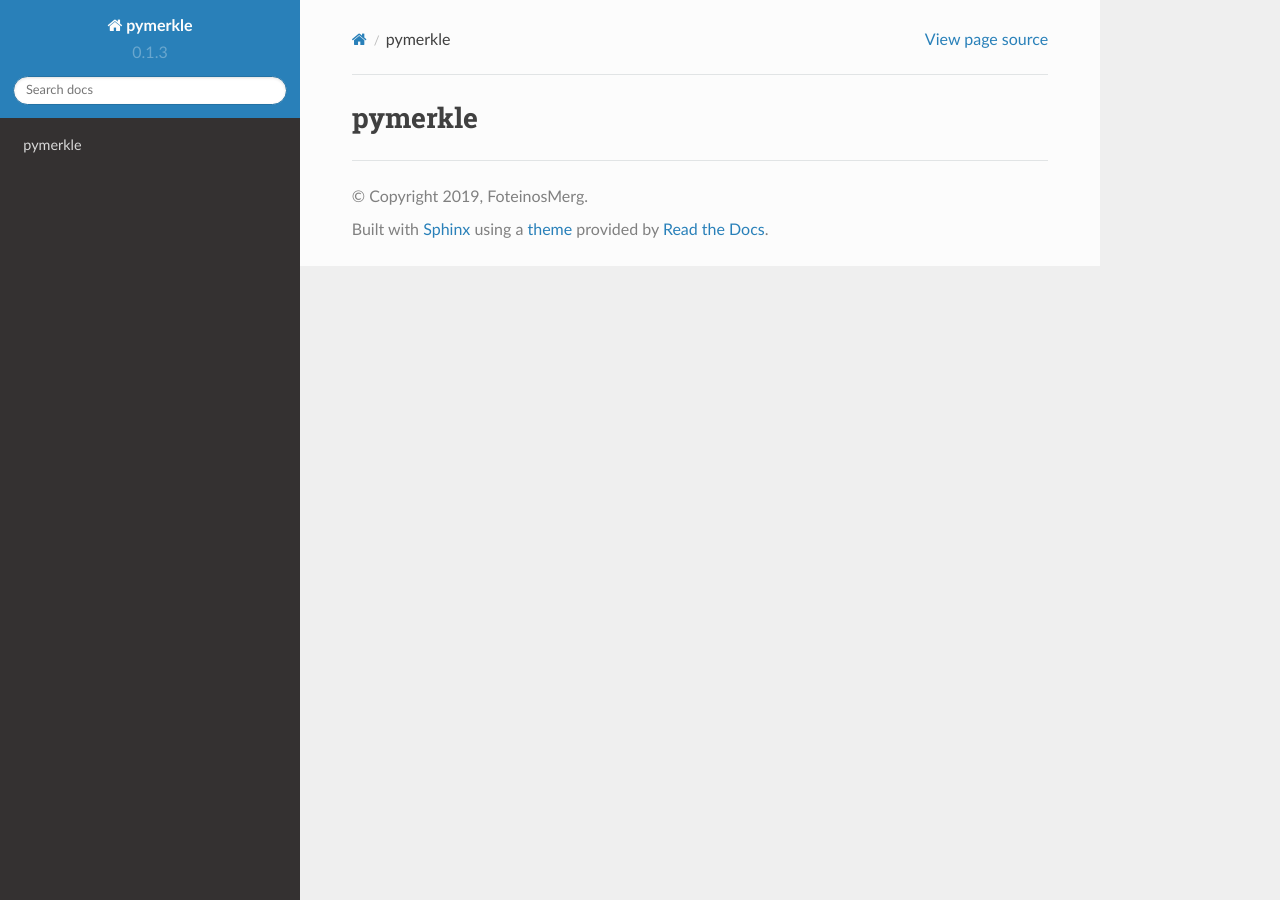
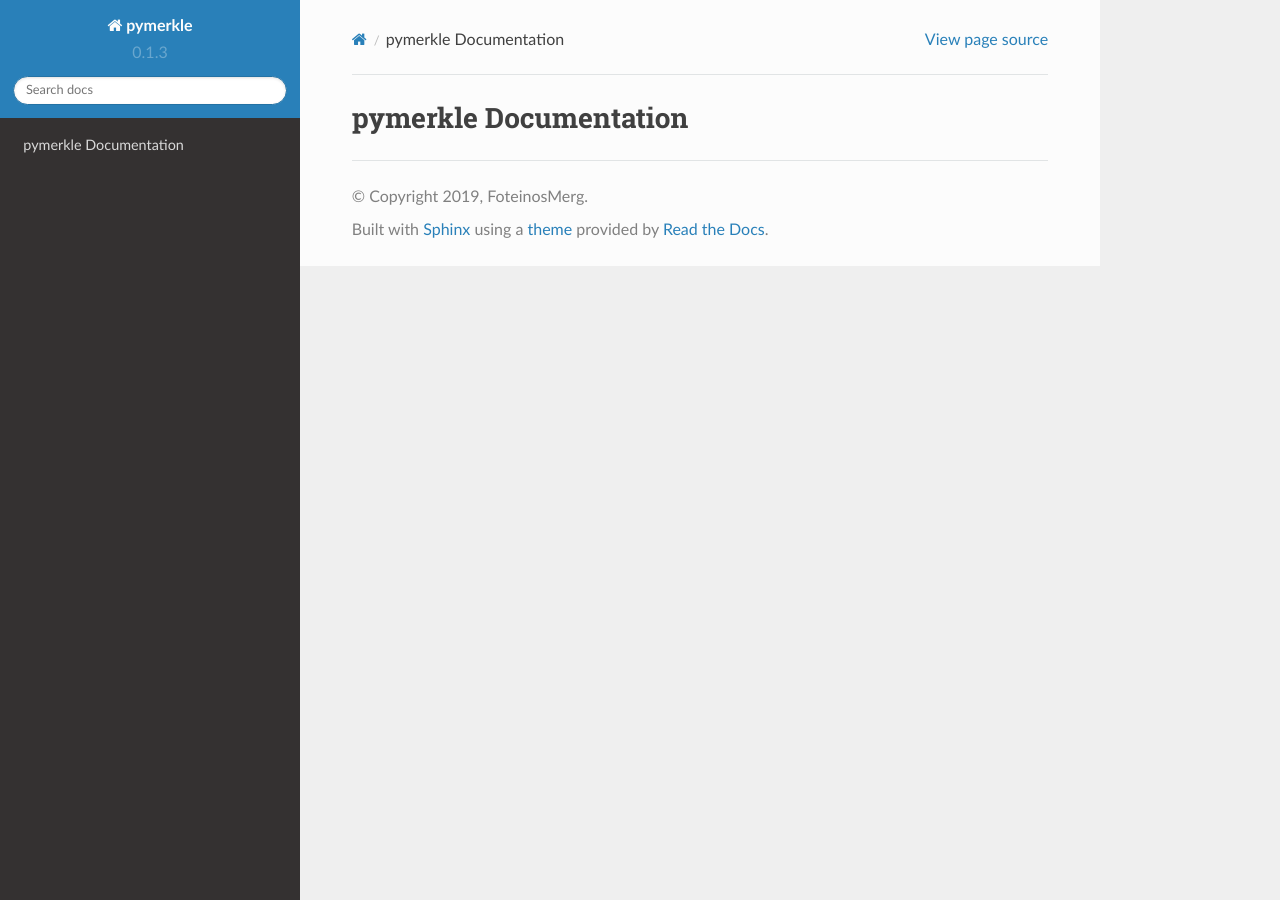
Before and after one commit to fmerg/pymerkle, a Sphinx documentation site: the page built from docs/source/index.rst, in a window 1280 px wide. Built offline with Sphinx 7.4.7 and the Read the Docs theme 2.0.0, drawn with Linux system fonts in a browser that asks for light colours.

Commit message:
modify docs

```diff
--- a/docs/source/index.rst
+++ b/docs/source/index.rst
@@ -1,2 +1,2 @@
-pymerkle
-========
+pymerkle Documentation
+======================
--- a/pymerkle/__init__.py
+++ b/pymerkle/__init__.py
@@ -1,7 +1,7 @@
 from .tree import merkle_tree
 from .validations import validate_proof, proof_validator
 
-name = "pymerkle"  # Just for verifying correct installation
+name = "pymerkle"
 
 __version__ = "0.1.3"
 __all__ = (
```
